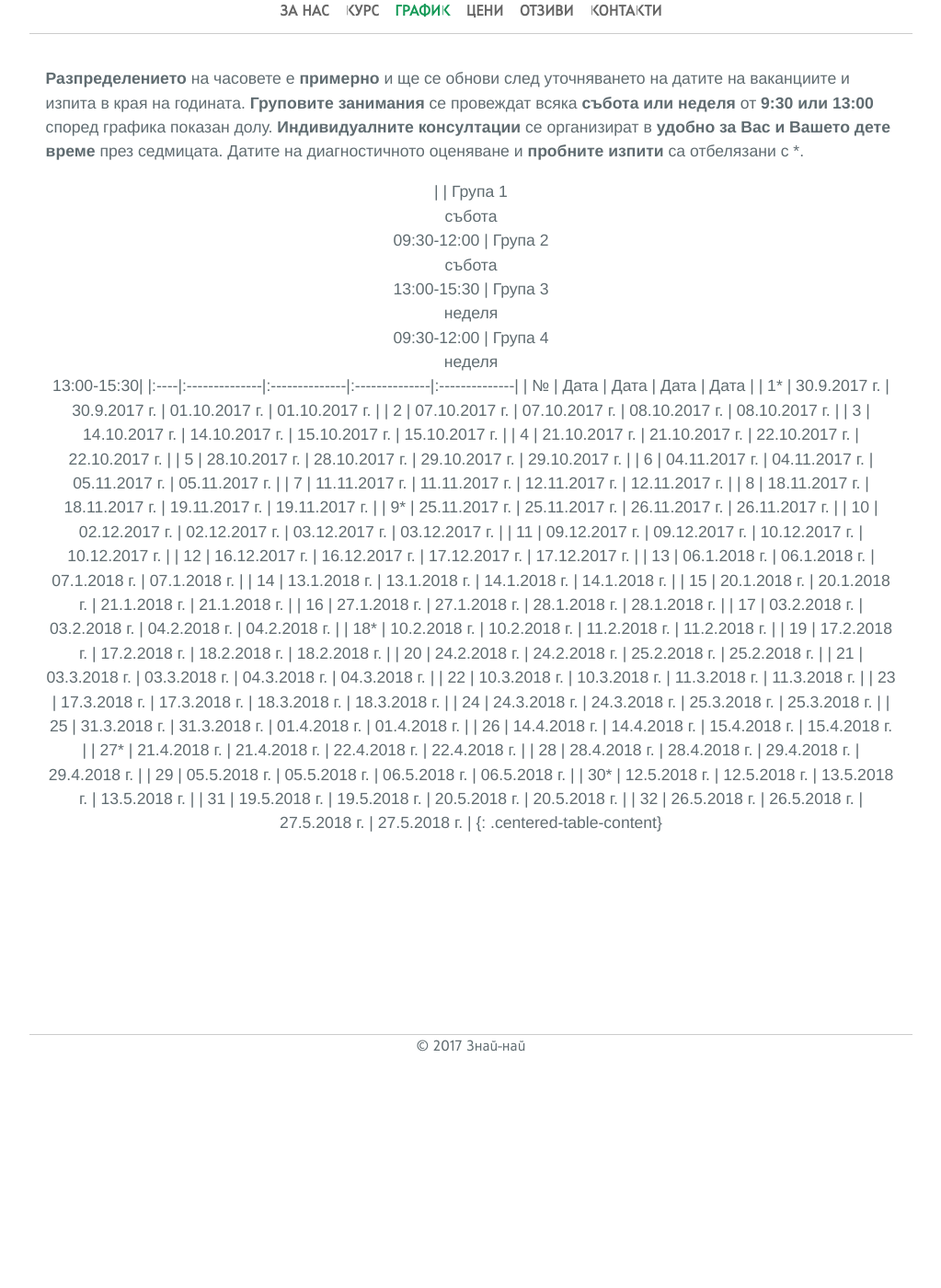
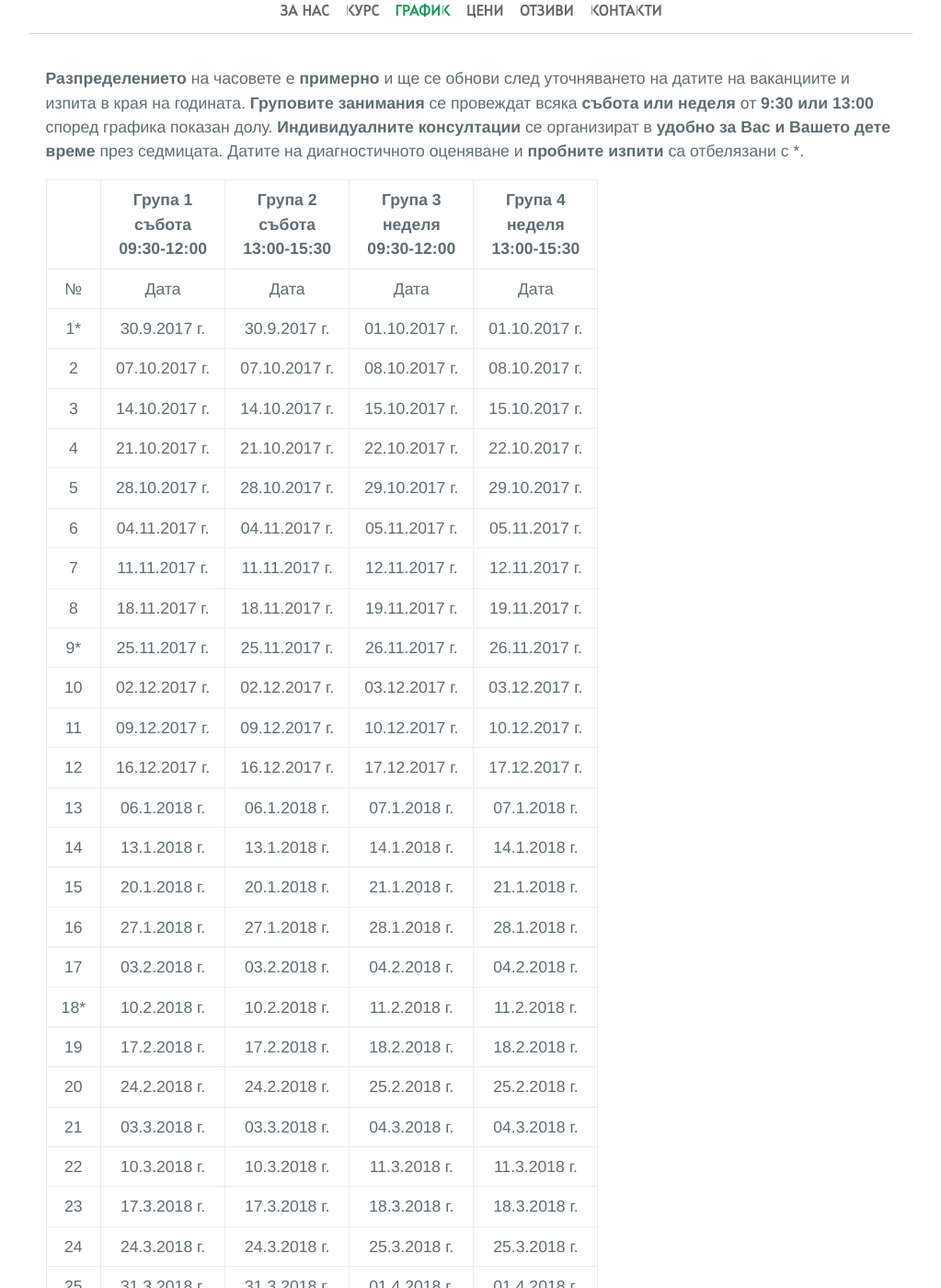
Before and after one commit to znainai/znainai.github.io, a Jekyll site: the page built from _pages/schedule.md, in a window 1280 px wide and 1400 px high, scrolled down 244 px. Shown: the whole window at 92% size, without its empty margins (128-1151 px from the left). Built offline with Jekyll 4.4.1, drawn with Linux system fonts in a browser that asks for light colours; some of the changed text lies outside the part shown.

Commit message:
Update schedule.md

```diff
--- a/_pages/schedule.md
+++ b/_pages/schedule.md
@@ -5,7 +5,7 @@ title: График
 **Разпределението** на часовете е **примерно** и ще се обнови след уточняването на датите на ваканциите и изпита в края на годината.
 **Груповите занимания** се провеждат всяка **събота или неделя** от **9:30 или 13:00** според графика показан долу.
 **Индивидуалните консултации** се организират в **удобно за Вас и Вашето дете време** през седмицата. Датите на диагностичното оценяване и **пробните изпити** са отбелязани с \*.
-<center>
+
 |     | Група 1 <br> събота <br> 09:30-12:00 | Група 2 <br> събота <br> 13:00-15:30 | Група 3 <br> неделя <br> 09:30-12:00 | Група 4 <br> неделя <br> 13:00-15:30|
 |:----|:--------------|:--------------|:--------------|:--------------|
 | №   | Дата          | Дата          | Дата          | Дата          |
@@ -42,4 +42,3 @@ title: График
 | 31  | 19.5.2018 г.  | 19.5.2018 г.  | 20.5.2018 г.  | 20.5.2018 г.  |
 | 32  | 26.5.2018 г.  | 26.5.2018 г.  | 27.5.2018 г.  | 27.5.2018 г.  |
 {: .centered-table-content}
-</center>
```
